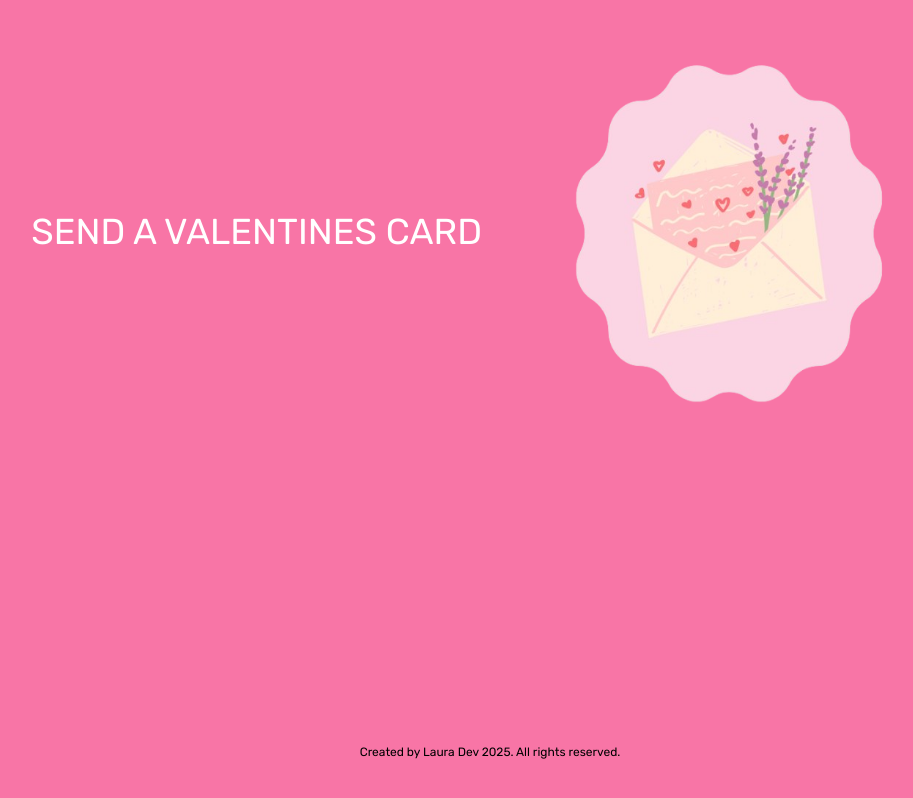
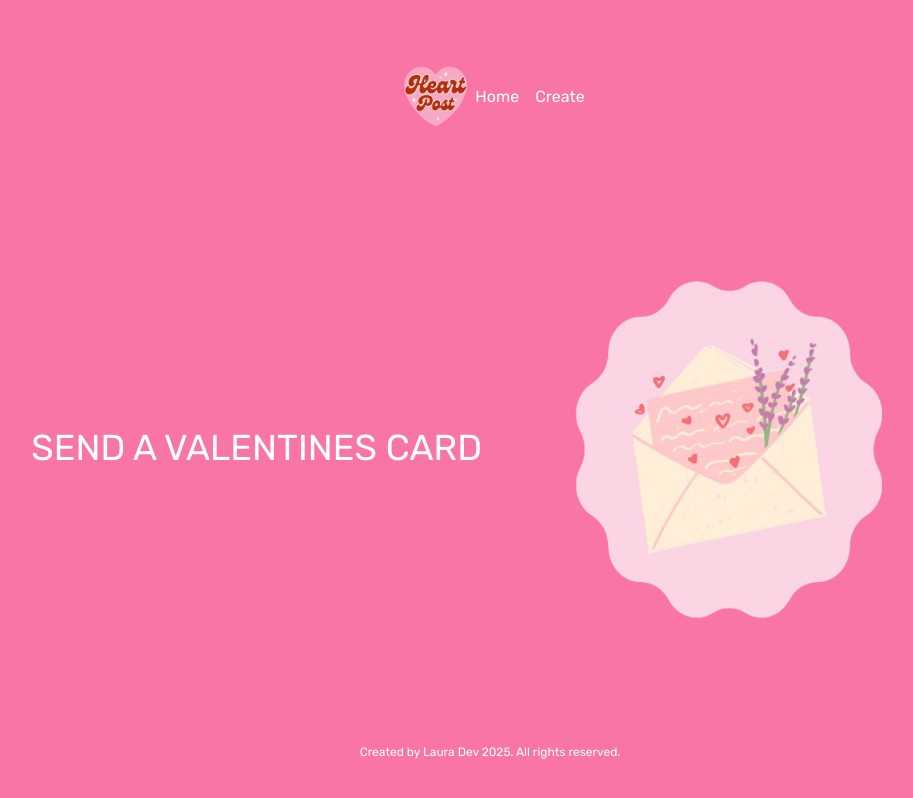
Before and after one commit to lavollmer/valentines-card, a React (Vite) app: page / in a window 1280 px wide. Shown: the whole page, without its empty margins (150-1063 px from the left). Built offline with nearby package versions, Linux system fonts and the light colour scheme.

Commit message:
installed react icons

```diff
--- a/src/components/Footer.tsx
+++ b/src/components/Footer.tsx
@@ -2,7 +2,7 @@ import "../index.css";
 
 const Footer = () => {
   return (
-    <div className="flex flex-col">
+    <div className="flex flex-col text-white">
       <p className="font-rubik text-xs">Created by Laura Dev 2025. All rights reserved.</p>
     </div>
   );
--- a/src/components/LandingPage.tsx
+++ b/src/components/LandingPage.tsx
@@ -1,11 +1,15 @@
 import "../App.css";
 import "../index.css";
 import Footer from "./Footer";
+import Navigation from "./Navigation";
 import CardPink from "../assets/combinedcardpink-removebg-preview.png";
 
 const LandingPage = () => {
   return (
     <div className="bg-bubblePink w-screen h-screen flex flex-col justify-between items-center p-10">
+      <div>
+        <Navigation />
+      </div>
       <div className="flex grid grid-cols-1 md:grid-cols-2 gap-4">
         <div className="font-rubik text-white text-4xl flex flex-col items-center justify-center">
           <h1>SEND A VALENTINES CARD</h1>
--- a/tailwind.config.js
+++ b/tailwind.config.js
@@ -18,6 +18,7 @@ export default {
         bubblePink: "#f875a6",
         navyBlue: "#004b84",
         lightPink: "#f6a8c5",
+        redred:"b72c0f"
       },
     },
     plugins: [],
```
